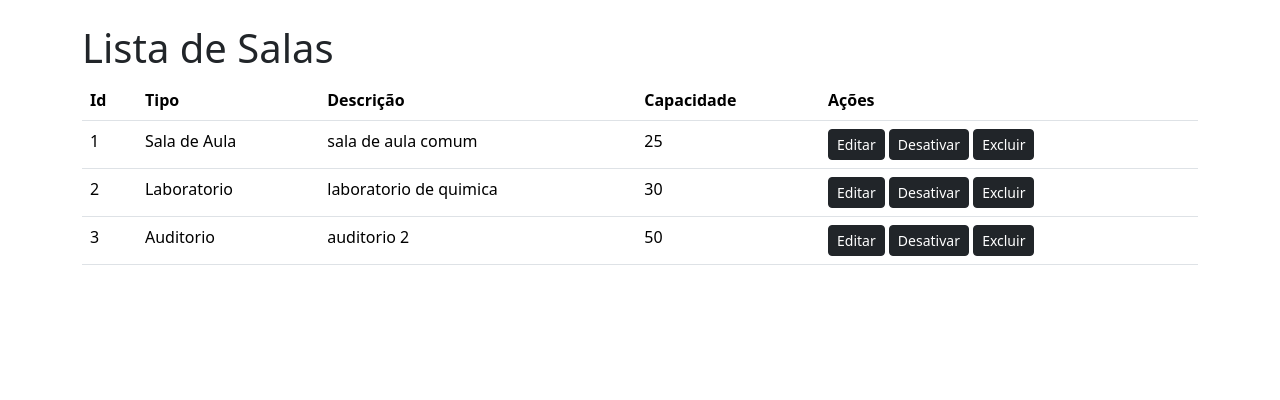
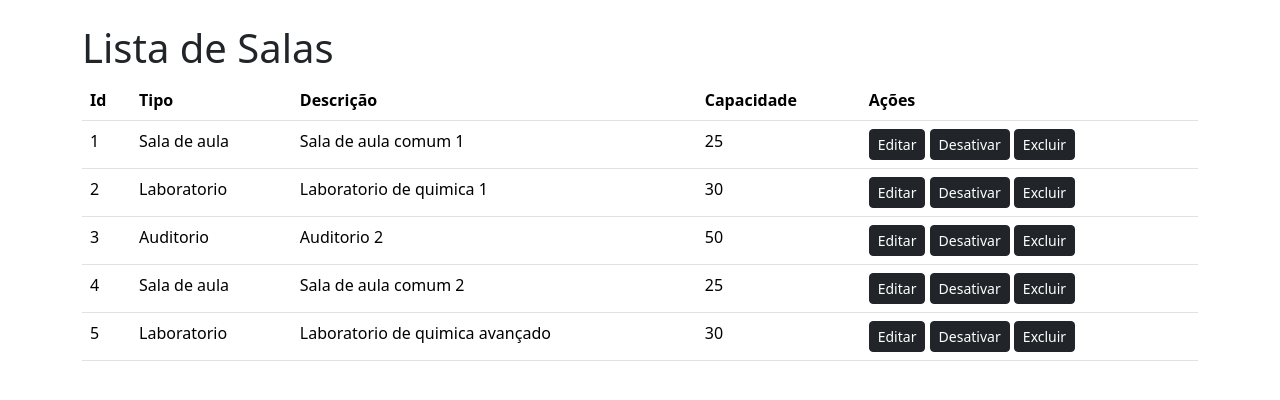
Before and after one commit to MateusKekw/reserva_app, a Flask app: page /listar-salas in a window 1280 px wide. Shown: the part 57-457 px from the top of the page. Run offline with Flask 3, Linux system fonts and the light colour scheme.

Commit message:
Versão 0.01 do aplicativo Reserva App pronto

```diff
--- a/CSV/cadastro-sala.csv
+++ b/CSV/cadastro-sala.csv
@@ -1,4 +1,6 @@
-capacidade, tipo, descricao
-25, Sala de Aula, sala de aula comum
-30, Laboratorio, laboratorio de quimica
-50, Auditorio, auditorio 2
+tipo,capacidade,descricao
+ Sala de aula,25,Sala de aula comum 1
+ Laboratorio,30,Laboratorio de quimica 1
+ Auditorio,50,Auditorio 2
+ Sala de aula,25,Sala de aula comum 2
+ Laboratorio,30,Laboratorio de quimica avançado
--- a/CSV/cadastro-usuario.csv
+++ b/CSV/cadastro-usuario.csv
@@ -5,7 +5,4 @@ aluno_1, email@jojo.com, tuwoih
  aluno_2, email.virtual@howmail.com, vhgurjb
  aluno_3, aluno3-top@hotmail.com, r4uwei
  Marcos Leonardo,marcos.leonardo@gmail.com,meninodavila
-
-
-
  matias,jorgin@huehue.com,apukatikaits
--- a/reserva_app/app.py
+++ b/reserva_app/app.py
@@ -51,9 +51,16 @@ def salas_post():
 
 @app.route('/reservar-sala', methods=['POST'])
 def reservas_post():
-    return render_template('reserva/detalhe-reserva.html',reserva =  salvar_reserva() )
-
-
+    if request.method == 'POST':
+        # Verifica se os dados enviados na solicitação são válidos
+        if 'sala' in request.form and 'comeco' in request.form and 'fim' in request.form:
+            # Salva a reserva no CSV
+            reserva = salvar_reserva(request.form['sala'], request.form['comeco'], request.form['fim'])
+            return render_template('reserva/detalhe-reserva.html', reserva=reserva)
+        else:
+            return 'Erro: Dados inválidos', 400
+    else:
+        return 'Erro: Solicitação inválida', 400
 
 # Leitura e exibição dos CSVs
 
--- a/reserva_app/funcoes.py
+++ b/reserva_app/funcoes.py
@@ -36,7 +36,7 @@ def salvar_sala():
             escrever = csv.writer(salas_cadastros)
             escrever.writerow([tipo, capacidade, descricao])
 
-def salvar_reserva():
+def salvar_reserva(sala, comeco, fim):
        # Forms
     sala = request.form['sala']
     comeco = request.form['comeco']
@@ -63,8 +63,8 @@ def ler_csv():
         for idx, linha in enumerate(leitor, start=1):
             sala = {
                 'id': idx,
-                'capacidade': linha[0],
-                'tipo': linha[1],
+                'tipo': linha[0],
+                'capacidade': linha[1],
                 'descricao': linha[2]
             }
             salas.append(sala)
--- a/reserva_app/templates/listar-salas.html
+++ b/reserva_app/templates/listar-salas.html
@@ -72,9 +72,9 @@
                 <td>{{ sala.capacidade }}</td>
                 <td>
                   <form action="">
-                    <button class="btn btn-sm btn-dark" type="submit" formaction="/templates/cadastrar-sala.html">Editar</button>
-                    <button class="btn btn-sm btn-dark" type="submit" formaction="/templates/reservas.html">Desativar</button>
-                    <button class="btn btn-sm btn-dark" type="submit" formaction="/templates/reservas.html">Excluir</button>
+                    <button class="btn btn-sm btn-dark" type="submit" formaction="/cadastrar-sala.html">Editar</button>
+                    <button class="btn btn-sm btn-dark" type="submit" formaction="/reservas.html">Desativar</button>
+                    <button class="btn btn-sm btn-dark" type="submit" formaction="/reservas.html">Excluir</button>
                   </form>
                 </td>
               </tr>
--- a/reserva_app/templates/reserva/detalhe-reserva.html
+++ b/reserva_app/templates/reserva/detalhe-reserva.html
@@ -52,7 +52,6 @@
         <p>Sala Reservada: {{ reserva.sala }}</p>
         <p>Começo: {{ reserva.comeco }}</p>
         <p>Fim: {{ reserva.fim }}</p>
-        <p>Reservado para: {{ cadastro.nome }} </p>
 
       </div>
     </div>
```
Also changed, not shown: CSV/reserva-sala.csv (+10 -5 lines), reserva_app/templates/cadastrar-sala.html (+4 -4 lines), reserva_app/templates/reservar-sala.html (+4 -4 lines). Lines whose indentation alone changed are shown as unchanged.
